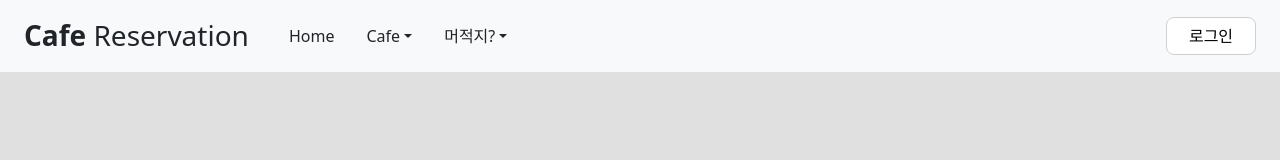
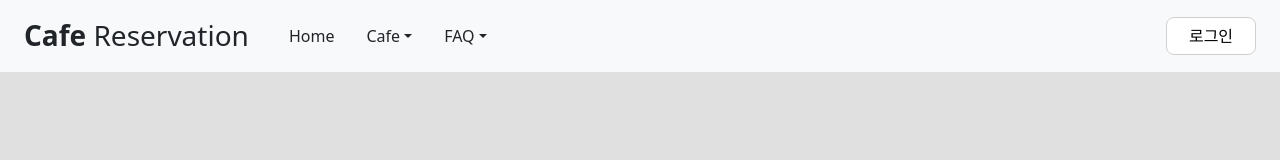
Before and after one commit to cktjgus/Cafe_App_Frontend, a React (Create React App) app: page / in a window 1280 px wide. Shown: the top 160 px of the page. Built offline with nearby package versions, Linux system fonts and the light colour scheme; no server answers.

Commit message:
Update Header.jsx

```diff
--- a/src/components/Header.jsx
+++ b/src/components/Header.jsx
@@ -49,7 +49,7 @@ function Header() {
               </ul>
             </li>
             <li className="nav-item dropdown">
-              <a className="nav-link px-3 text-dark dropdown-toggle">머적지?</a>
+              <a className="nav-link px-3 text-dark dropdown-toggle">FAQ</a>
               <ul className="dropdown-menu">
                 <li>
                   <a className="dropdown-item">사용 방법</a>
```
